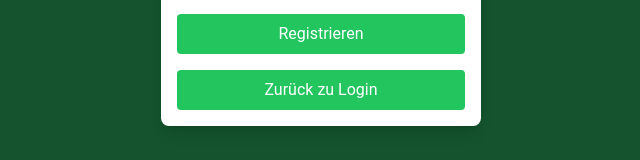
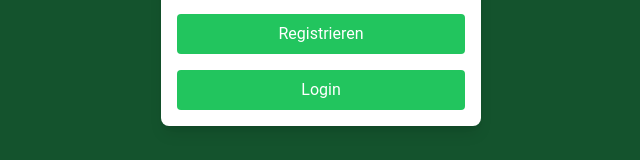
Before and after one commit to Miralem-Ba/simple-typescript-template-master, a website: page client/authentication/register.html in a window 1280 px wide. Shown: the part 386-546 px from the top of the page, without its empty margins (319-959 px from the left). Drawn offline with nearby package versions, Linux system fonts and the light colour scheme.

Commit message:
index.html, register.html and index.ts edited

```diff
--- a/client/authentication/register.html
+++ b/client/authentication/register.html
@@ -26,7 +26,7 @@
             <input type="email" id="email" required class="p-2 rounded border-2 border-black bg-white text-black">
 
             <button class="bg-green-500 text-white px-4 py-2 rounded w-auto" type="submit">Registrieren</button>
-            <button class="bg-green-500 text-white px-4 py-2 rounded w-auto" id="loginNavigationButton">Zurück zu Login</button>
+            <button class="bg-green-500 text-white px-4 py-2 rounded w-auto" id="loginNavigationButton">Login</button>
         </form>
       </div>
     </div>
--- a/server/api/index.ts
+++ b/server/api/index.ts
@@ -1 +1,2 @@
 export * from './api'
+export * from './permissions/rolePermissionCheck'
```
Also changed, not shown: client/index.html (+1 -1 lines).
